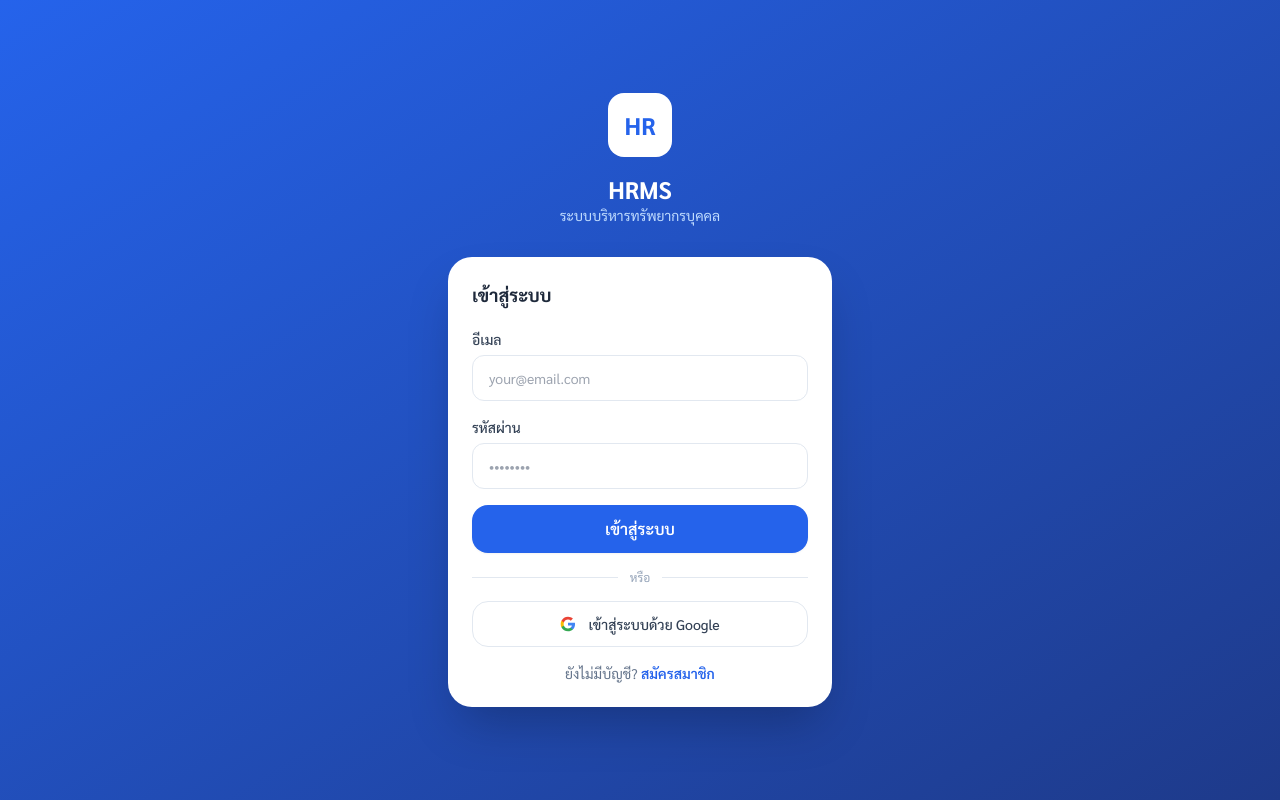
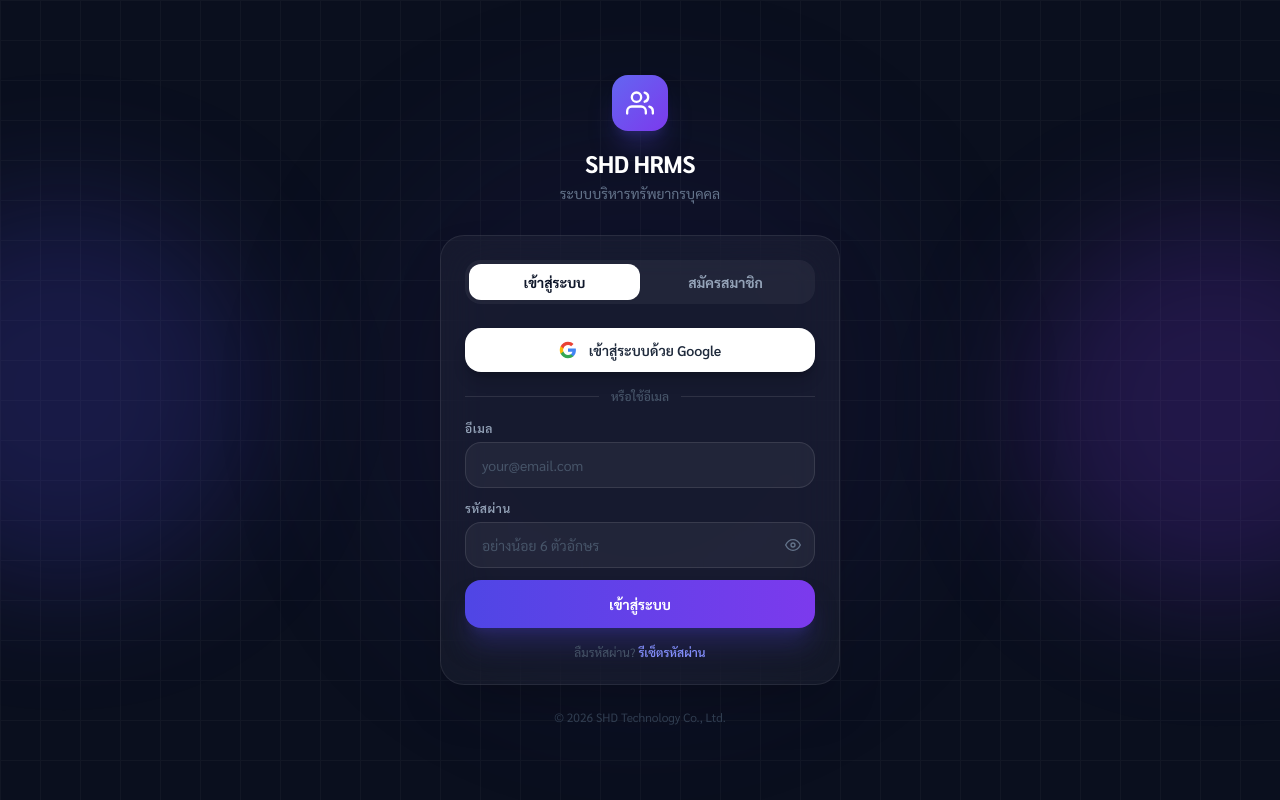
Before and after one commit to tiwpheerachan/GOODHR, a Next.js app: page /login in a window 1280 px wide. Built offline with nearby package versions, Linux system fonts and the light colour scheme; no server answers.

Commit message:
fix: sync all latest pages

```diff
--- a/src/app/(auth)/login/page.tsx
+++ b/src/app/(auth)/login/page.tsx
@@ -1,80 +1,227 @@
 "use client"
-import { useState } from "react"
+import { useState, useEffect } from "react"
 import { createClient } from "@/lib/supabase/client"
 import { useRouter } from "next/navigation"
 import toast from "react-hot-toast"
+import Link from "next/link"
 
 export default function LoginPage() {
   const supabase = createClient()
-  const router = useRouter()
-  const [email, setEmail] = useState("")
+  const router   = useRouter()
+  const [mode, setMode]       = useState<"login" | "signup">("login")
+  const [email, setEmail]     = useState("")
   const [password, setPassword] = useState("")
-  const [isSignUp, setIsSignUp] = useState(false)
-  const [loading, setLoading] = useState(false)
+  const [confirmPw, setConfirmPw] = useState("")
+  const [fullName, setFullName]   = useState("")
+  const [loading, setLoading]     = useState(false)
+  const [showPw, setShowPw]       = useState(false)
+  const [mounted, setMounted]     = useState(false)
 
-  const handleGoogle = () => supabase.auth.signInWithOAuth({
+  useEffect(() => { setMounted(true) }, [])
+
+  const handleGoogle = async () => {
+    await supabase.auth.signInWithOAuth({
       provider: "google",
       options: { redirectTo: `${window.location.origin}/auth/callback` },
     })
+  }
 
   const handleSubmit = async (e: React.FormEvent) => {
     e.preventDefault()
+    if (mode === "signup" && password !== confirmPw) {
+      toast.error("รหัสผ่านไม่ตรงกัน"); return
+    }
     setLoading(true)
-    if (isSignUp) {
-      const { error } = await supabase.auth.signUp({ email, password })
-      if (error) { toast.error(error.message); setLoading(false); return }
-      toast.success("สมัครสำเร็จ ตรวจสอบอีเมลยืนยัน")
+    try {
+      if (mode === "signup") {
+        const { error } = await supabase.auth.signUp({
+          email, password,
+          options: { data: { full_name: fullName } },
+        })
+        if (error) throw error
+        toast.success("สมัครสำเร็จ! กรุณายืนยันอีเมลของคุณ", { duration: 5000 })
+        setMode("login")
       } else {
         const { error } = await supabase.auth.signInWithPassword({ email, password })
-      if (error) { toast.error("อีเมลหรือรหัสผ่านไม่ถูกต้อง"); setLoading(false); return }
+        if (error) throw error
         router.push("/")
+      }
+    } catch (err: any) {
+      toast.error(err.message || "เกิดข้อผิดพลาด")
     }
     setLoading(false)
   }
 
   return (
-    <div className="min-h-screen bg-gradient-to-br from-primary-600 to-primary-900 flex items-center justify-center p-4">
-      <div className="w-full max-w-sm">
+    <div className="min-h-screen bg-[#0a0f1e] flex items-center justify-center relative overflow-hidden p-4">
+
+      {/* Background grid */}
+      <div className="absolute inset-0 opacity-[0.03]" style={{
+        backgroundImage: "linear-gradient(#fff 1px,transparent 1px),linear-gradient(90deg,#fff 1px,transparent 1px)",
+        backgroundSize: "40px 40px"
+      }} />
+
+      {/* Glow orbs */}
+      <div className="absolute top-1/4 -left-32 w-96 h-96 bg-indigo-600/20 rounded-full blur-3xl pointer-events-none" />
+      <div className="absolute bottom-1/4 -right-32 w-96 h-96 bg-violet-600/20 rounded-full blur-3xl pointer-events-none" />
+      <div className="absolute top-1/2 left-1/2 -translate-x-1/2 -translate-y-1/2 w-[600px] h-[600px] bg-indigo-900/10 rounded-full blur-3xl pointer-events-none" />
+
+      <div
+        className="relative w-full max-w-[400px] transition-all duration-700"
+        style={{ opacity: mounted ? 1 : 0, transform: mounted ? "translateY(0)" : "translateY(24px)" }}
+      >
+
+        {/* Logo */}
         <div className="text-center mb-8">
-          <div className="w-16 h-16 bg-white rounded-2xl mx-auto mb-4 flex items-center justify-center">
-            <span className="text-primary-600 text-2xl font-bold">HR</span>
+          <div className="inline-flex items-center justify-center w-14 h-14 rounded-2xl bg-gradient-to-br from-indigo-500 to-violet-600 shadow-xl shadow-indigo-900/50 mb-4">
+            <svg width="28" height="28" viewBox="0 0 24 24" fill="none">
+              <path d="M17 21v-2a4 4 0 0 0-4-4H5a4 4 0 0 0-4 4v2" stroke="white" strokeWidth="2" strokeLinecap="round"/>
+              <circle cx="9" cy="7" r="4" stroke="white" strokeWidth="2"/>
+              <path d="M23 21v-2a4 4 0 0 0-3-3.87M16 3.13a4 4 0 0 1 0 7.75" stroke="white" strokeWidth="2" strokeLinecap="round"/>
+            </svg>
           </div>
-          <h1 className="text-white text-2xl font-bold">HRMS</h1>
-          <p className="text-primary-200 text-sm">ระบบบริหารทรัพยากรบุคคล</p>
+          <h1 className="text-white font-black text-2xl tracking-tight">SHD HRMS</h1>
+          <p className="text-slate-500 text-sm mt-1">ระบบบริหารทรัพยากรบุคคล</p>
         </div>
-        <div className="bg-white rounded-3xl p-6 shadow-2xl">
-          <h2 className="font-bold text-slate-800 text-lg mb-5">{isSignUp ? "สร้างบัญชี" : "เข้าสู่ระบบ"}</h2>
-          <form onSubmit={handleSubmit} className="space-y-4">
+
+        {/* Card */}
+        <div className="bg-white/[0.04] border border-white/[0.08] rounded-3xl p-6 backdrop-blur-xl shadow-2xl">
+
+          {/* Mode tabs */}
+          <div className="flex bg-white/5 rounded-2xl p-1 mb-6">
+            {(["login","signup"] as const).map(m => (
+              <button key={m} onClick={() => setMode(m)}
+                className={"flex-1 py-2 text-sm font-bold rounded-xl transition-all duration-200 " +
+                  (mode === m
+                    ? "bg-white text-slate-900 shadow-sm"
+                    : "text-slate-400 hover:text-slate-300")}>
+                {m === "login" ? "เข้าสู่ระบบ" : "สมัครสมาชิก"}
+              </button>
+            ))}
+          </div>
+
+          {/* Google button */}
+          <button onClick={handleGoogle}
+            className="w-full flex items-center justify-center gap-3 bg-white hover:bg-slate-50 text-slate-800 font-semibold text-sm py-3 px-4 rounded-2xl transition-all duration-200 active:scale-[0.98] shadow-lg shadow-black/20 mb-4">
+            <GoogleIcon />
+            {mode === "login" ? "เข้าสู่ระบบด้วย Google" : "สมัครด้วย Google"}
+          </button>
+
+          {/* Divider */}
+          <div className="flex items-center gap-3 mb-4">
+            <div className="flex-1 h-px bg-white/10" />
+            <span className="text-xs text-slate-600 font-medium">หรือใช้อีเมล</span>
+            <div className="flex-1 h-px bg-white/10" />
+          </div>
+
+          {/* Form */}
+          <div className="space-y-3">
+
+            {mode === "signup" && (
               <div>
-              <label className="block text-sm font-medium text-slate-700 mb-1.5">อีเมล</label>
-              <input type="email" value={email} onChange={e => setEmail(e.target.value)}
-                className="input-field" placeholder="your@email.com" required />
+                <label className="block text-xs font-semibold text-slate-400 mb-1.5 uppercase tracking-wider">ชื่อ-นามสกุล</label>
+                <input
+                  type="text" value={fullName}
+                  onChange={e => setFullName(e.target.value)}
+                  placeholder="กรอกชื่อ-นามสกุล"
+                  required={mode === "signup"}
+                  className="w-full bg-white/5 border border-white/10 rounded-2xl px-4 py-3 text-white text-sm placeholder-slate-600 outline-none focus:border-indigo-500/60 focus:bg-white/8 transition-all"
+                />
               </div>
+            )}
+
             <div>
-              <label className="block text-sm font-medium text-slate-700 mb-1.5">รหัสผ่าน</label>
-              <input type="password" value={password} onChange={e => setPassword(e.target.value)}
-                className="input-field" placeholder="••••••••" required minLength={6} />
+              <label className="block text-xs font-semibold text-slate-400 mb-1.5 uppercase tracking-wider">อีเมล</label>
+              <input
+                type="email" value={email}
+                onChange={e => setEmail(e.target.value)}
+                placeholder="your@email.com"
+                required
+                className="w-full bg-white/5 border border-white/10 rounded-2xl px-4 py-3 text-white text-sm placeholder-slate-600 outline-none focus:border-indigo-500/60 focus:bg-white/8 transition-all"
+              />
             </div>
-            <button type="submit" disabled={loading} className="btn-primary w-full flex items-center justify-center gap-2">
-              {loading && <span className="w-4 h-4 border-2 border-white border-t-transparent rounded-full animate-spin" />}
-              {isSignUp ? "สมัครสมาชิก" : "เข้าสู่ระบบ"}
+
+            <div>
+              <label className="block text-xs font-semibold text-slate-400 mb-1.5 uppercase tracking-wider">รหัสผ่าน</label>
+              <div className="relative">
+                <input
+                  type={showPw ? "text" : "password"}
+                  value={password}
+                  onChange={e => setPassword(e.target.value)}
+                  placeholder="อย่างน้อย 6 ตัวอักษร"
+                  required minLength={6}
+                  className="w-full bg-white/5 border border-white/10 rounded-2xl px-4 py-3 pr-12 text-white text-sm placeholder-slate-600 outline-none focus:border-indigo-500/60 focus:bg-white/8 transition-all"
+                />
+                <button type="button" onClick={() => setShowPw(!showPw)}
+                  className="absolute right-3.5 top-1/2 -translate-y-1/2 text-slate-500 hover:text-slate-300 transition-colors">
+                  {showPw
+                    ? <svg width="16" height="16" viewBox="0 0 24 24" fill="none" stroke="currentColor" strokeWidth="2"><path d="M17.94 17.94A10.07 10.07 0 0 1 12 20c-7 0-11-8-11-8a18.45 18.45 0 0 1 5.06-5.94M9.9 4.24A9.12 9.12 0 0 1 12 4c7 0 11 8 11 8a18.5 18.5 0 0 1-2.16 3.19m-6.72-1.07a3 3 0 1 1-4.24-4.24"/><line x1="1" y1="1" x2="23" y2="23"/></svg>
+                    : <svg width="16" height="16" viewBox="0 0 24 24" fill="none" stroke="currentColor" strokeWidth="2"><path d="M1 12s4-8 11-8 11 8 11 8-4 8-11 8-11-8-11-8z"/><circle cx="12" cy="12" r="3"/></svg>
+                  }
                 </button>
-          </form>
-          <div className="flex items-center gap-3 my-4">
-            <div className="flex-1 h-px bg-slate-200" /><span className="text-xs text-slate-400">หรือ</span>
-            <div className="flex-1 h-px bg-slate-200" />
               </div>
-          <button onClick={handleGoogle}
-            className="w-full flex items-center justify-center gap-3 border border-slate-200 rounded-2xl py-3 text-sm font-medium text-slate-700 hover:bg-slate-50">
-            <GoogleIcon /> เข้าสู่ระบบด้วย Google
+            </div>
+
+            {mode === "signup" && (
+              <div>
+                <label className="block text-xs font-semibold text-slate-400 mb-1.5 uppercase tracking-wider">ยืนยันรหัสผ่าน</label>
+                <input
+                  type="password" value={confirmPw}
+                  onChange={e => setConfirmPw(e.target.value)}
+                  placeholder="กรอกรหัสผ่านอีกครั้ง"
+                  required={mode === "signup"}
+                  className={"w-full bg-white/5 border rounded-2xl px-4 py-3 text-white text-sm placeholder-slate-600 outline-none transition-all " +
+                    (confirmPw && confirmPw !== password
+                      ? "border-red-500/60 focus:border-red-500"
+                      : "border-white/10 focus:border-indigo-500/60 focus:bg-white/8")}
+                />
+                {confirmPw && confirmPw !== password && (
+                  <p className="text-red-400 text-xs mt-1 ml-1">รหัสผ่านไม่ตรงกัน</p>
+                )}
+              </div>
+            )}
+
+            <button
+              onClick={handleSubmit}
+              disabled={loading}
+              className="w-full py-3.5 rounded-2xl bg-gradient-to-r from-indigo-600 to-violet-600 text-white font-bold text-sm shadow-xl shadow-indigo-900/50 hover:shadow-indigo-900/70 active:scale-[0.98] transition-all duration-200 disabled:opacity-60 disabled:cursor-not-allowed flex items-center justify-center gap-2 mt-1">
+              {loading && <span className="w-4 h-4 border-2 border-white/30 border-t-white rounded-full animate-spin" />}
+              {mode === "login" ? "เข้าสู่ระบบ" : "สร้างบัญชี"}
             </button>
-          <p className="text-center text-sm text-slate-500 mt-4">
-            {isSignUp ? "มีบัญชีอยู่แล้ว? " : "ยังไม่มีบัญชี? "}
-            <button onClick={() => setIsSignUp(!isSignUp)} className="text-primary-600 font-semibold hover:underline">
-              {isSignUp ? "เข้าสู่ระบบ" : "สมัครสมาชิก"}
+
+          </div>
+
+          {mode === "login" && (
+            <p className="text-center text-xs text-slate-600 mt-4">
+              ลืมรหัสผ่าน?{" "}
+              <button
+                type="button"
+                onClick={async () => {
+                  if (!email) { toast.error("กรุณากรอกอีเมลก่อน"); return }
+                  await createClient().auth.resetPasswordForEmail(email, {
+                    redirectTo: `${window.location.origin}/auth/callback?next=/reset-password`
+                  })
+                  toast.success("ส่งลิงก์รีเซ็ตรหัสผ่านไปยังอีเมลแล้ว")
+                }}
+                className="text-indigo-400 hover:text-indigo-300 font-semibold transition-colors">
+                รีเซ็ตรหัสผ่าน
               </button>
             </p>
+          )}
+
+          {mode === "signup" && (
+            <p className="text-center text-xs text-slate-600 mt-4 px-2">
+              การสมัครสมาชิก หมายความว่าคุณยอมรับ{" "}
+              <span className="text-indigo-400">นโยบายความเป็นส่วนตัว</span>
+              {" "}และ{" "}
+              <span className="text-indigo-400">ข้อกำหนดการใช้งาน</span>
+            </p>
+          )}
         </div>
+
+        <p className="text-center text-slate-700 text-xs mt-6">
+          © 2026 SHD Technology Co., Ltd.
+        </p>
       </div>
     </div>
   )
@@ -82,7 +229,7 @@
 
 function GoogleIcon() {
   return (
-    <svg className="w-4 h-4" viewBox="0 0 24 24">
+    <svg width="18" height="18" viewBox="0 0 24 24">
       <path fill="#4285F4" d="M22.56 12.25c0-.78-.07-1.53-.2-2.25H12v4.26h5.92c-.26 1.37-1.04 2.53-2.21 3.31v2.77h3.57c2.08-1.92 3.28-4.74 3.28-8.09z"/>
       <path fill="#34A853" d="M12 23c2.97 0 5.46-.98 7.28-2.66l-3.57-2.77c-.98.66-2.23 1.06-3.71 1.06-2.86 0-5.29-1.93-6.16-4.53H2.18v2.84C3.99 20.53 7.7 23 12 23z"/>
       <path fill="#FBBC05" d="M5.84 14.09c-.22-.66-.35-1.36-.35-2.09s.13-1.43.35-2.09V7.07H2.18C1.43 8.55 1 10.22 1 12s.43 3.45 1.18 4.93l2.85-2.22.81-.62z"/>
--- a/src/app/manager/approvals/page.tsx
+++ b/src/app/manager/approvals/page.tsx
@@ -21,49 +21,65 @@
   const loadItems = async () => {
     const supabase = createClient()
 
-    // ── ดึง employee_id ของ manager ──────────────────────────
+    const role    = (user as any)?.role ?? "employee"
     const empId: string | undefined =
       (user as any)?.employee_id ?? (user as any)?.employee?.id
-    const companyId: string | undefined =
-      (user as any)?.company_id ?? (user as any)?.employee?.company_id
 
-    console.log("[approvals] user:", user)
-    console.log("[approvals] empId:", empId, "companyId:", companyId)
+    // resolve companyId จากทุก path ที่เป็นไปได้
+    let companyId: string | undefined =
+      (user as any)?.company_id ??
+      (user as any)?.employee?.company_id ??
+      (user as any)?.employee?.company?.id
 
-    if (!empId || !companyId) return
+    // ถ้ายังไม่มี ดึงจาก employees table
+    if (!companyId && empId) {
+      const { data: empRow } = await supabase
+        .from("employees").select("company_id").eq("id", empId).single()
+      companyId = empRow?.company_id
+    }
+
+    // ถ้าไม่มีเลย ดึงจาก companies table (super_admin ไม่มี employee)
+    if (!companyId) {
+      const { data: co } = await supabase
+        .from("companies").select("id").limit(1).single()
+      companyId = co?.id
+    }
+
+    if (!companyId) return
     setLoading(true)
 
-    // ── ดึง team ──────────────────────────────────────────────
-    const { data: teamRows, error: teamErr } = await supabase
-      .from("employee_manager_history")
-      .select("employee_id")
-      .eq("manager_id", empId)
-      .is("effective_to", null)
+    // super_admin / hr_admin เห็นทุกคำร้องใน company
+    // manager เห็นเฉพาะทีมตัวเอง
+    const isAdminRole = ["super_admin", "hr_admin"].includes(role)
+    let teamIds: string[] = []
 
-    const teamIds: string[] = (teamRows ?? []).map((r: any) => String(r.employee_id))
-    console.log("[approvals] teamErr:", teamErr, "teamIds:", teamIds)
+    if (!isAdminRole && empId) {
+      const { data: teamRows } = await supabase
+        .from("employee_manager_history")
+        .select("employee_id")
+        .eq("manager_id", empId)
+        .is("effective_to", null)
+      teamIds = (teamRows ?? []).map((r: any) => String(r.employee_id))
+    }
 
-    // ── Query helper — in หรือ company fallback ───────────────
+    // ── Query helper ──────────────────────────────────────────
     async function fetchPending(table: string, selectStr: string) {
-      if (teamIds.length > 0) {
-        const res = await supabase
-          .from(table)
-          .select(selectStr)
-          .in("employee_id", teamIds)
-          .eq("status", "pending")
-          .order("created_at", { ascending: true })
-        console.log(`[approvals] ${table} by teamIds:`, res.data?.length, res.error)
-        return res
-      } else {
-        const res = await supabase
+      // admin role หรือ manager ที่ไม่มีทีม → ดึงทั้ง company
+      if (isAdminRole || teamIds.length === 0) {
+        return supabase
           .from(table)
           .select(selectStr)
           .eq("company_id", companyId)
           .eq("status", "pending")
           .order("created_at", { ascending: true })
-        console.log(`[approvals] ${table} by companyId:`, res.data?.length, res.error)
-        return res
       }
+      // manager ที่มีทีม → filter เฉพาะสมาชิก
+      return supabase
+        .from(table)
+        .select(selectStr)
+        .in("employee_id", teamIds)
+        .eq("status", "pending")
+        .order("created_at", { ascending: true })
     }
 
     // ── LEAVE ─────────────────────────────────────────────────
@@ -110,10 +126,8 @@
   }
 
   useEffect(() => {
-    if (user?.employee_id || (user as any)?.employee?.id) {
-      loadItems()
-    }
-  }, [tab, user?.employee_id, (user as any)?.employee?.id])
+    if (user) loadItems()
+  }, [tab, user?.role, (user as any)?.employee_id, (user as any)?.employee?.id])
 
   // ── approve/reject leave & overtime ───────────────────────
   const handleLeaveOT = async (id: string, action: "approved" | "rejected") => {
--- a/src/app/manager/dashboard/page.tsx
+++ b/src/app/manager/dashboard/page.tsx
@@ -47,13 +47,28 @@
       })
 
     // pending counts
-    supabase.from("leave_requests")
-      .select("id", { count: "exact", head: true }).eq("status", "pending")
-      .then(({ count }) => setPendingLeave(count ?? 0))
-    supabase.from("time_adjustment_requests")
-      .select("id", { count: "exact", head: true }).eq("status", "pending")
-      .eq("company_id", companyId)
-      .then(({ count }) => setPendingAdj(count ?? 0))
+    // ดึง companyId จาก employee ถ้า user.company_id null
+    const resolveCompany = async () => {
+      let cid = companyId
+      if (!cid && empId) {
+        const { data: e } = await supabase.from("employees").select("company_id").eq("id", empId).single()
+        cid = e?.company_id
+      }
+      return cid
+    }
+    resolveCompany().then(cid => {
+      if (!cid) return
+      supabase.from("leave_requests")
+        .select("id", { count: "exact", head: true })
+        .eq("status", "pending")
+        .eq("company_id", cid)
+        .then(({ count }) => setPendingLeave(count ?? 0))
+      supabase.from("time_adjustment_requests")
+        .select("id", { count: "exact", head: true })
+        .eq("status", "pending")
+        .eq("company_id", cid)
+        .then(({ count }) => setPendingAdj(count ?? 0))
+    })
   }, [empId])
 
   const totalPending = pendingLeave + pendingAdj
```
Lines whose indentation alone changed are shown as unchanged.
